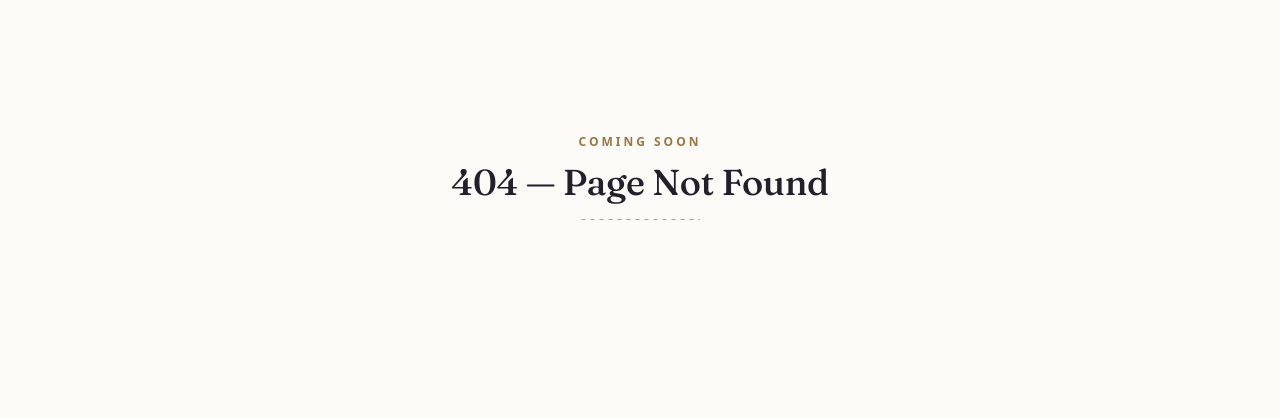
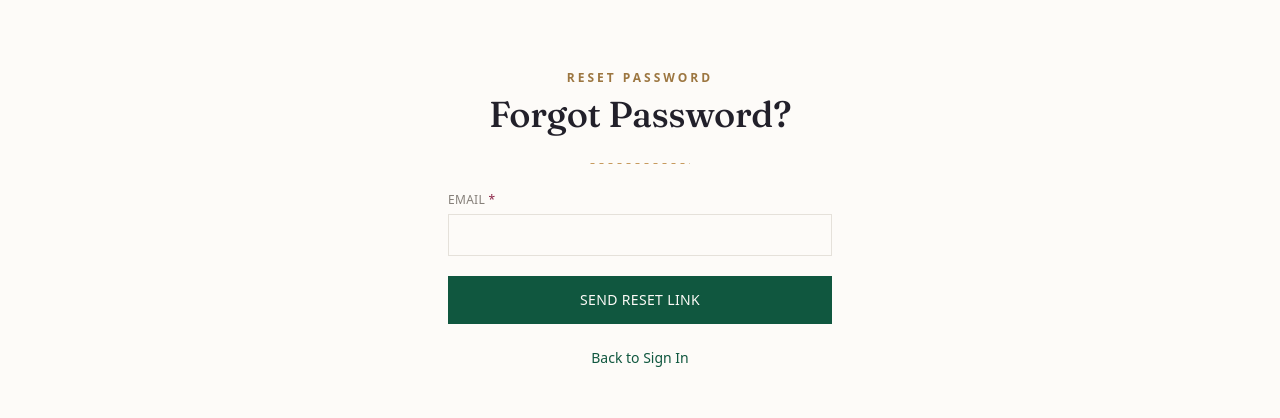
Before and after one commit to Waleed-86/Naveed-Cloths, a React app in the folder frontend/: page /forgot-password in a window 1280 px wide. Shown: the part 174-592 px from the top of the page. Built offline with nearby package versions, Linux system fonts and the light colour scheme; no server answers; the HTML template or start-up script is replaced by a standard one; a web font is replaced by a local one.

Commit message:
fixing Bugs

```diff
--- a/frontend/src/App.jsx
+++ b/frontend/src/App.jsx
@@ -13,6 +13,8 @@ import Wishlist from './pages/Wishlist.jsx'
 import Checkout from './pages/Checkout.jsx'
 import OrderConfirmation from './pages/OrderConfirmation.jsx'
 import Login from './pages/Login.jsx'
+import ForgotPassword from './pages/ForgotPassword.jsx'
+import ResetPassword from './pages/ResetPassword.jsx'
 import Register from './pages/Register.jsx'
 import RequireAuth from './components/auth/RequireAuth.jsx'
 import AccountLayout, { AddressesPlaceholder } from './pages/account/AccountLayout.jsx'
@@ -86,6 +88,8 @@ export default function App() {
       <Route path="/order-confirmation/:orderNumber" element={<OrderConfirmation />} />
       <Route path="/track-order" element={<TrackOrder />} />
       <Route path="/login" element={<Login />} />
+      <Route path="/forgot-password" element={<ForgotPassword />} />
+      <Route path="/reset-password" element={<ResetPassword />} />
       <Route path="/register" element={<Register />} />
       <Route
         path="/account"
--- /dev/null
+++ b/frontend/src/pages/ForgotPassword.jsx
@@ -0,0 +1,64 @@
+import { useState } from 'react'
+import { Link } from 'react-router-dom'
+import api from '../lib/api.js'
+import FormInput, { FormField } from '../components/ui/FormInput.jsx'
+
+export default function ForgotPassword() {
+  const [email, setEmail] = useState('')
+  const [loading, setLoading] = useState(false)
+  const [submitted, setSubmitted] = useState(false)
+  const [error, setError] = useState('')
+
+  async function handleSubmit(e) {
+    e.preventDefault()
+    setLoading(true)
+    setError('')
+    try {
+      await api.post('/forgot-password', { email })
+      setSubmitted(true)
+    } catch (err) {
+      setError(err.response?.data?.message || 'Something went wrong. Please try again.')
+    } finally {
+      setLoading(false)
+    }
+  }
+
+  return (
+    <div className="container-premium flex min-h-[70vh] items-center justify-center py-16">
+      <div className="w-full max-w-sm">
+        <p className="eyebrow text-center">Reset Password</p>
+        <h1 className="mt-2 text-center font-display text-display-md">Forgot Password?</h1>
+        <div className="thread-divider mx-auto my-6 max-w-[100px]" />
+
+        {submitted ? (
+          <div className="border border-emerald/40 bg-emerald/5 p-5 text-center">
+            <p className="text-sm text-stone">
+              If an account exists for <strong className="text-ink dark:text-ivory">{email}</strong>,
+              a password reset link has been sent. Check your inbox (and spam folder).
+            </p>
+          </div>
+        ) : (
+          <form onSubmit={handleSubmit} className="space-y-5">
+            <FormField label="Email" required>
+              <FormInput type="email" required value={email} onChange={(e) => setEmail(e.target.value)} />
+            </FormField>
+
+            {error && <p className="text-sm text-rani">{error}</p>}
+
+            <button
+              type="submit"
+              disabled={loading}
+              className="w-full bg-emerald py-3.5 text-sm font-medium uppercase tracking-wide text-ivory hover:bg-emerald-light disabled:opacity-60"
+            >
+              {loading ? 'Sending…' : 'Send Reset Link'}
+            </button>
+          </form>
+        )}
+
+        <p className="mt-6 text-center text-sm text-stone">
+          <Link to="/login" className="thread-underline text-emerald">Back to Sign In</Link>
+        </p>
+      </div>
+    </div>
+  )
+}
--- a/frontend/src/pages/Login.jsx
+++ b/frontend/src/pages/Login.jsx
@@ -47,6 +47,9 @@ export default function Login() {
               onChange={(e) => setForm((f) => ({ ...f, password: e.target.value }))}
             />
           </FormField>
+          <div className="-mt-2 text-right">
+            <Link to="/forgot-password" className="thread-underline text-xs text-stone">Forgot password?</Link>
+          </div>
 
           {error && <p className="text-sm text-rani">{error}</p>}
 
--- /dev/null
+++ b/frontend/src/pages/ResetPassword.jsx
@@ -0,0 +1,86 @@
+import { useState } from 'react'
+import { Link, useNavigate, useSearchParams } from 'react-router-dom'
+import api from '../lib/api.js'
+import FormInput, { FormField } from '../components/ui/FormInput.jsx'
+
+export default function ResetPassword() {
+  const [searchParams] = useSearchParams()
+  const navigate = useNavigate()
+  const token = searchParams.get('token') || ''
+  const email = searchParams.get('email') || ''
+
+  const [password, setPassword] = useState('')
+  const [passwordConfirmation, setPasswordConfirmation] = useState('')
+  const [loading, setLoading] = useState(false)
+  const [error, setError] = useState('')
+
+  async function handleSubmit(e) {
+    e.preventDefault()
+    setLoading(true)
+    setError('')
+    try {
+      await api.post('/reset-password', {
+        token,
+        email,
+        password,
+        password_confirmation: passwordConfirmation,
+      })
+      navigate('/login', { state: { justReset: true } })
+    } catch (err) {
+      const messages = err.response?.data?.errors
+      setError(messages ? Object.values(messages).flat().join(' ') : 'This reset link is invalid or has expired.')
+    } finally {
+      setLoading(false)
+    }
+  }
+
+  if (!token || !email) {
+    return (
+      <div className="container-premium flex min-h-[70vh] flex-col items-center justify-center gap-3 py-16 text-center">
+        <h1 className="font-display text-2xl">Invalid Reset Link</h1>
+        <p className="text-sm text-stone">This password reset link is missing required information.</p>
+        <Link to="/forgot-password" className="thread-underline text-sm text-emerald">Request a new link</Link>
+      </div>
+    )
+  }
+
+  return (
+    <div className="container-premium flex min-h-[70vh] items-center justify-center py-16">
+      <div className="w-full max-w-sm">
+        <p className="eyebrow text-center">Reset Password</p>
+        <h1 className="mt-2 text-center font-display text-display-md">Set New Password</h1>
+        <div className="thread-divider mx-auto my-6 max-w-[100px]" />
+
+        <form onSubmit={handleSubmit} className="space-y-5">
+          <FormField label="New Password" required>
+            <FormInput
+              type="password"
+              required
+              minLength={8}
+              value={password}
+              onChange={(e) => setPassword(e.target.value)}
+            />
+          </FormField>
+          <FormField label="Confirm New Password" required>
+            <FormInput
+              type="password"
+              required
+              value={passwordConfirmation}
+              onChange={(e) => setPasswordConfirmation(e.target.value)}
+            />
+          </FormField>
+
+          {error && <p className="text-sm text-rani">{error}</p>}
+
+          <button
+            type="submit"
+            disabled={loading}
+            className="w-full bg-emerald py-3.5 text-sm font-medium uppercase tracking-wide text-ivory hover:bg-emerald-light disabled:opacity-60"
+          >
+            {loading ? 'Resetting…' : 'Reset Password'}
+          </button>
+        </form>
+      </div>
+    </div>
+  )
+}
```
Also changed, not shown: 2 other files (tests, documents, lock files or other folders).
